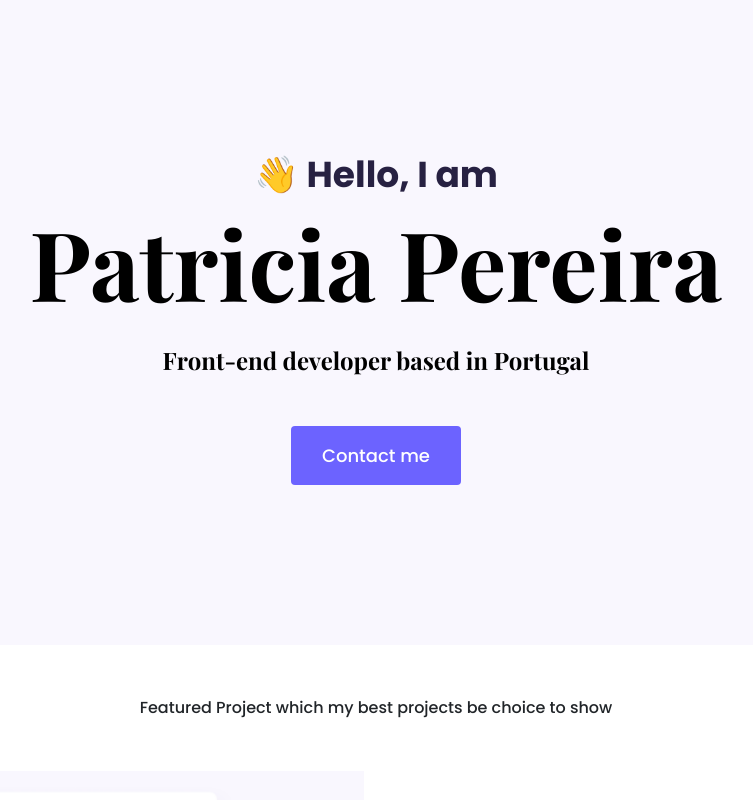
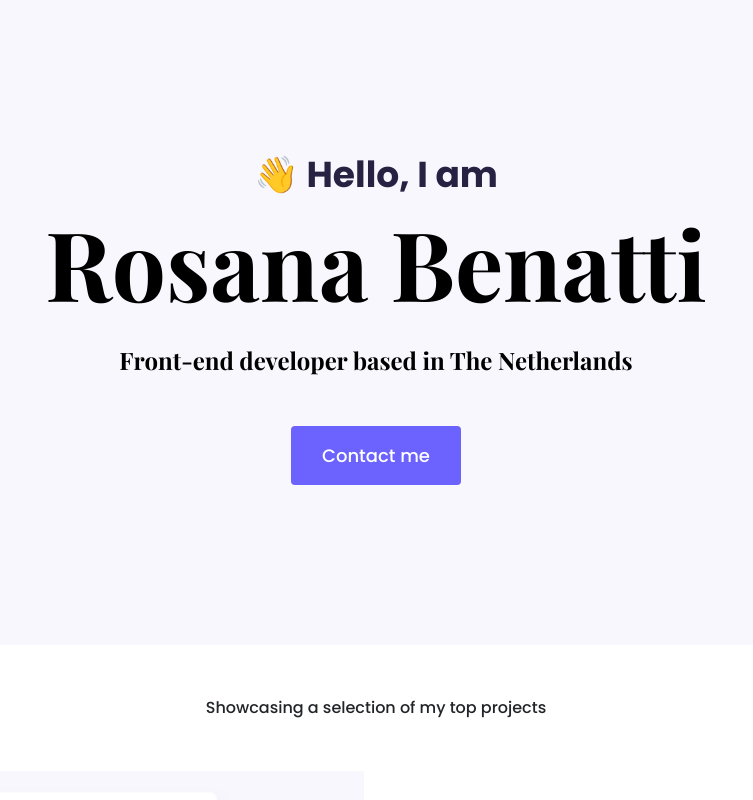
Before and after one commit to rosanabenatti/My-Portfolio-Week5, a plain HTML site: page index.html in a window 1280 px wide. Shown: the top 800 px of the page, without its empty margins (264-1017 px from the left). Drawn offline with nearby package versions, Linux system fonts and the light colour scheme.

Commit message:
Html Text update

```diff
--- a/index.html
+++ b/index.html
@@ -4,7 +4,7 @@
     <meta charset="UTF-8" />
     <meta http-equiv="X-UA-Compatible" content="IE=edge" />
     <meta name="viewport" content="width=device-width, initial-scale=1.0" />
-    <title>SheCodes Portfolio</title>
+    <title>RoBenatti Portfolio</title>
 
     <link
       href="https://cdn.jsdelivr.net/npm/bootstrap@5.0.0-beta2/dist/css/bootstrap.min.css"
@@ -32,14 +32,14 @@
   <body>
     <div class="hero">
       <p>👋 Hello, I am</p>
-      <h1>Patricia Pereira</h1>
-      <h2 class="mb-5">Front-end developer based in Portugal</h2>
+      <h1>Rosana Benatti</h1>
+      <h2 class="mb-5">Front-end developer based in The Netherlands</h2>
       <div>
         <a href="#" class="btn btn-branding">Contact me</a>
       </div>
     </div>
     <p class="text-center m-5">
-      Featured Project which my best projects be choice to show
+        Showcasing a selection of my top projects
     </p>
     <div class="container">
       <div class="row mb-5">
```
